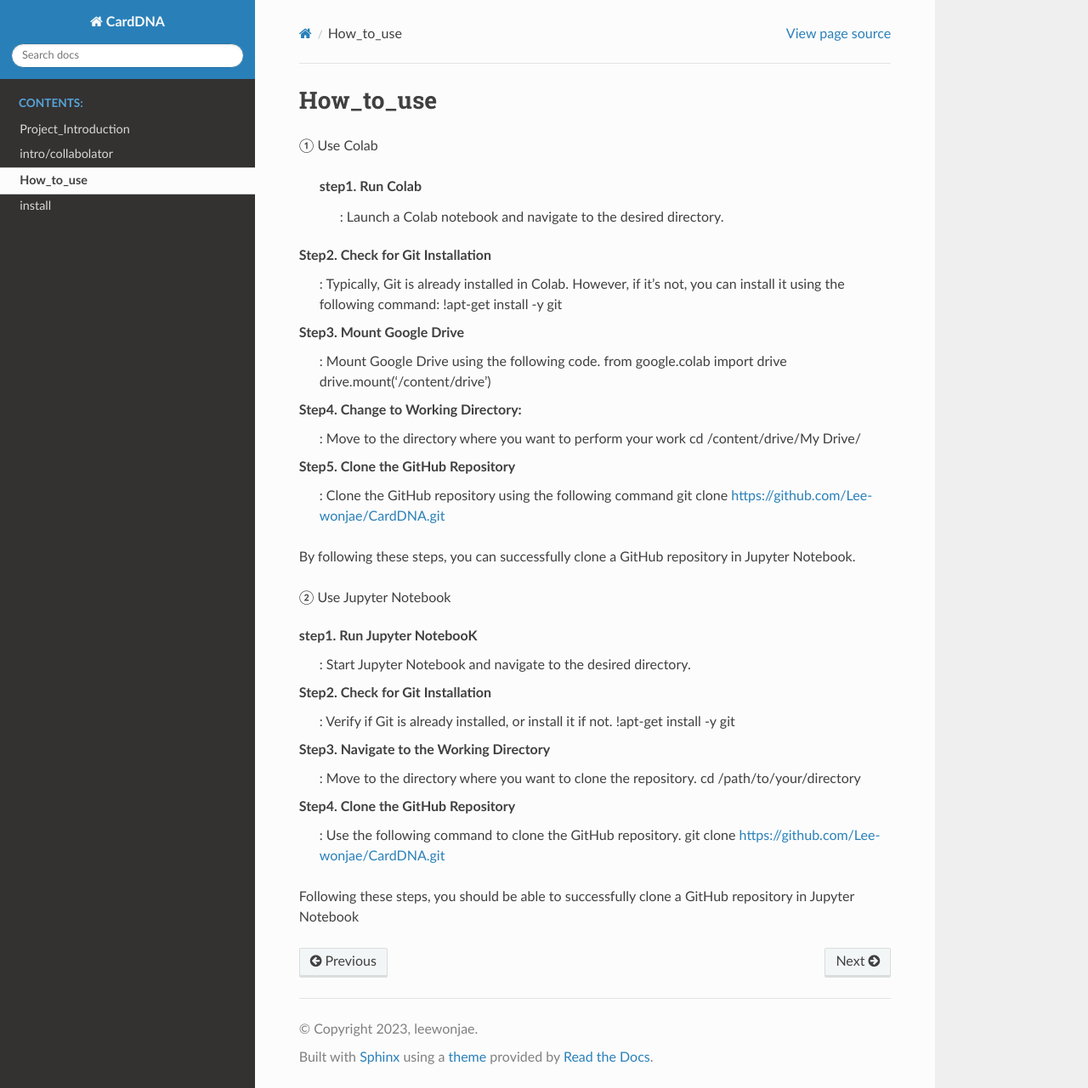
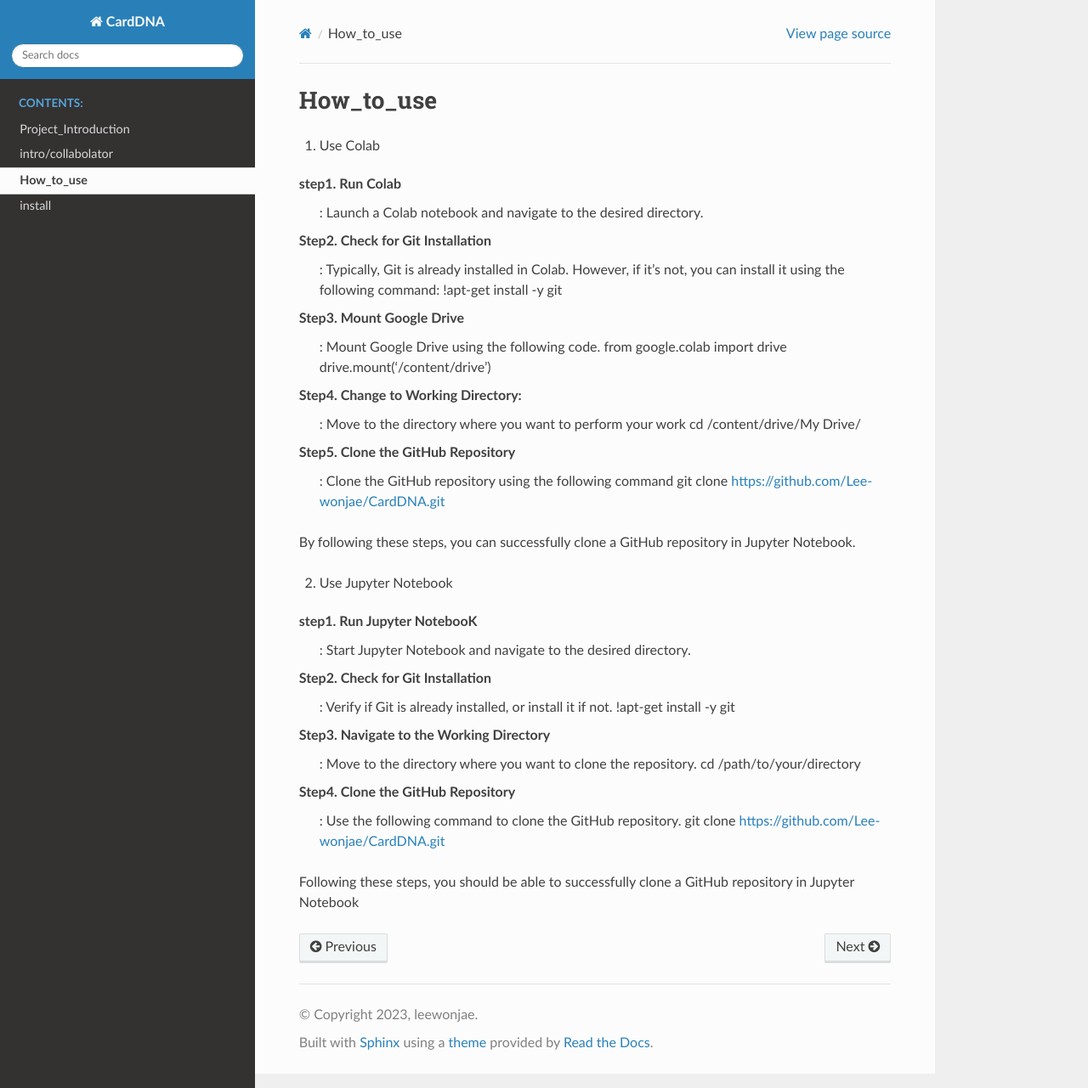
Before and after one commit to Lee-wonjae/CardDNA, a Sphinx documentation site: the page built from docs/source/how_to_use.rst, in a window 1280 px wide and 1281 px high. Shown: the whole window at 85% size. Built offline with Sphinx 7.4.7 and the Read the Docs theme 2.0.0, drawn with Linux system fonts in a browser that asks for light colours; some of the changed lines change nothing that is shown.

Commit message:
Update how_to_use.rst

```diff
--- a/docs/source/how_to_use.rst
+++ b/docs/source/how_to_use.rst
@@ -1,8 +1,8 @@
 How_to_use
 ================================
-① Use Colab
+1. Use Colab
 
- step1. Run Colab
+step1. Run Colab
 	: Launch a Colab notebook and navigate to the desired directory.
 Step2. Check for Git Installation
 	: Typically, Git is already installed in Colab. However, if it's not, you can install it using the following command: !apt-get install -y git
@@ -16,7 +16,7 @@ Step5. Clone the GitHub Repository
 	git clone https://github.com/Lee-wonjae/CardDNA.git
 By following these steps, you can successfully clone a GitHub repository in Jupyter Notebook.
 
-② Use Jupyter Notebook
+2. Use Jupyter Notebook
 
 step1. Run Jupyter NotebooK
 	: Start Jupyter Notebook and navigate to the desired directory.
```
